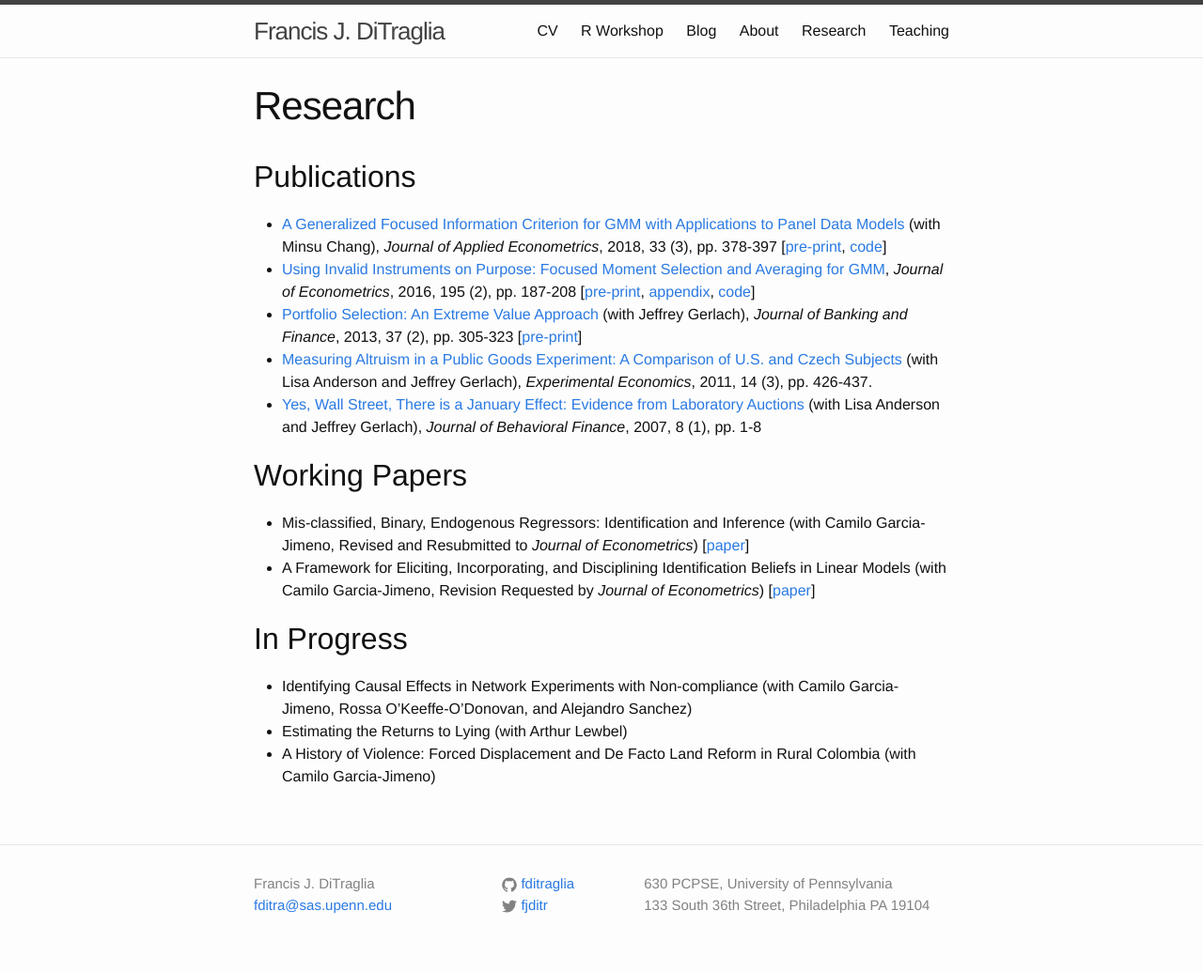
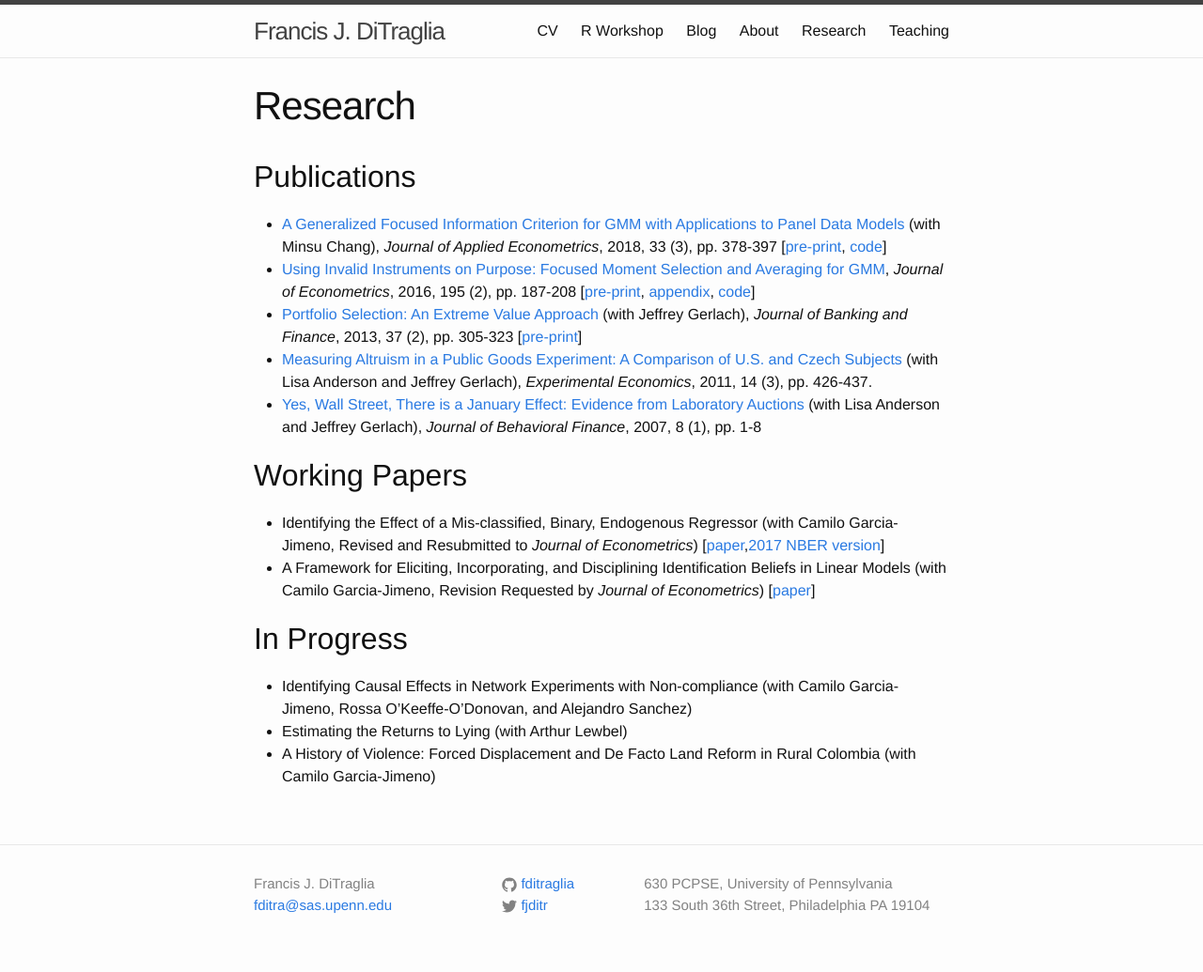
Before and after one commit to fditraglia/fditraglia.github.io, a Jekyll site: the page built from research.md, in a window 1280 px wide. Shown: the whole page at 94% size. Built offline with Jekyll 4.4.1, drawn with Linux system fonts in a browser that asks for light colours.

Commit message:
add link to current version and 2017 WP version

```diff
--- a/research.md
+++ b/research.md
@@ -12,7 +12,7 @@ permalink: /research/
 - [Yes, Wall Street, There is a January Effect: Evidence from Laboratory Auctions](http://www.tandfonline.com/doi/abs/10.1080/15427560709337012) (with Lisa Anderson and Jeffrey Gerlach), *Journal of Behavioral Finance*, 2007, 8 (1), pp. 1-8
 
 ## Working Papers
-- Mis-classified, Binary, Endogenous Regressors: Identification and Inference (with Camilo Garcia-Jimeno, Revised and Resubmitted to *Journal of Econometrics*) [[paper](http://ditraglia.com//pdf/DiTraglia_Garcia-Jimeno_2017b.pdf)]
+- Identifying the Effect of a Mis-classified, Binary, Endogenous Regressor (with Camilo Garcia-Jimeno, Revised and Resubmitted to *Journal of Econometrics*) [[paper](http://ditraglia/com/pdf/DiTraglia_Garcia-Jimeno_2018.pdf),[2017 NBER version](http://ditraglia.com//pdf/DiTraglia_Garcia-Jimeno_2017b.pdf)]
 - A Framework for Eliciting, Incorporating, and Disciplining Identification Beliefs in Linear Models (with Camilo Garcia-Jimeno, Revision Requested by *Journal of Econometrics*) [[paper](http://ditraglia.com/pdf/DiTraglia_Garcia-Jimeno_2017.pdf)]
 
 ## In Progress
```
